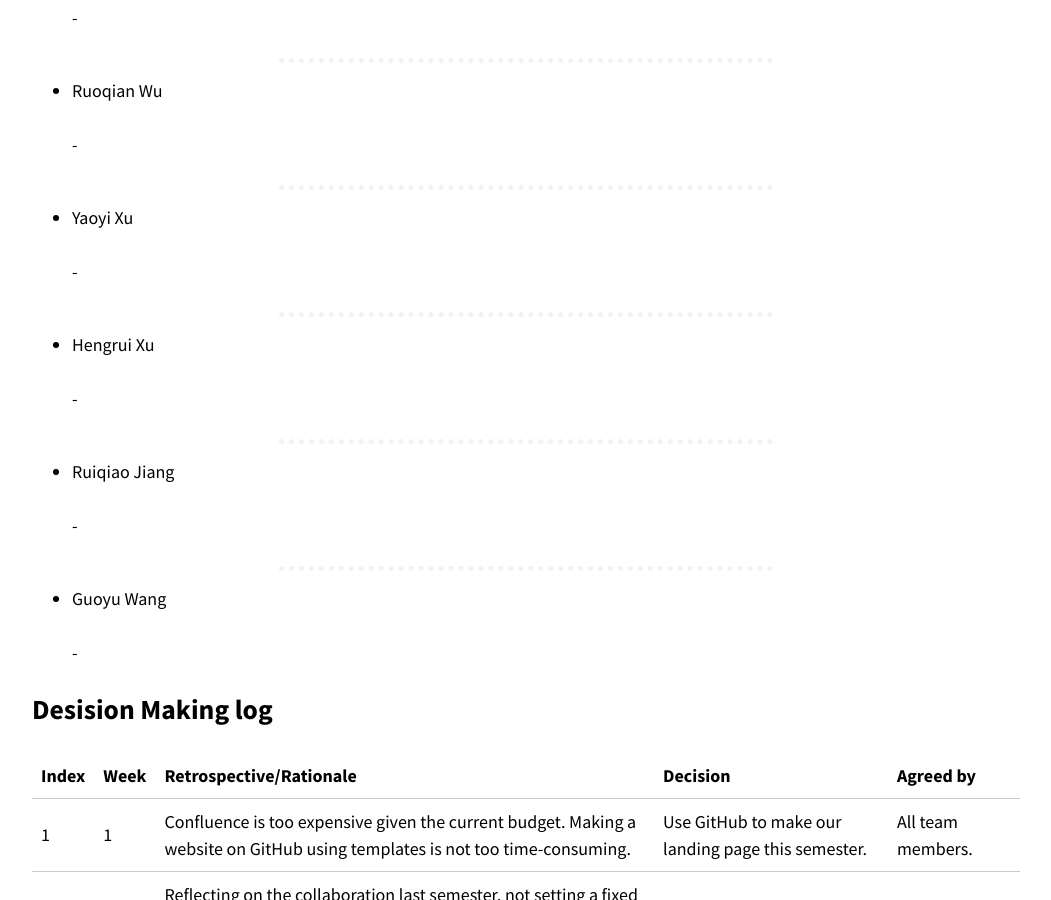
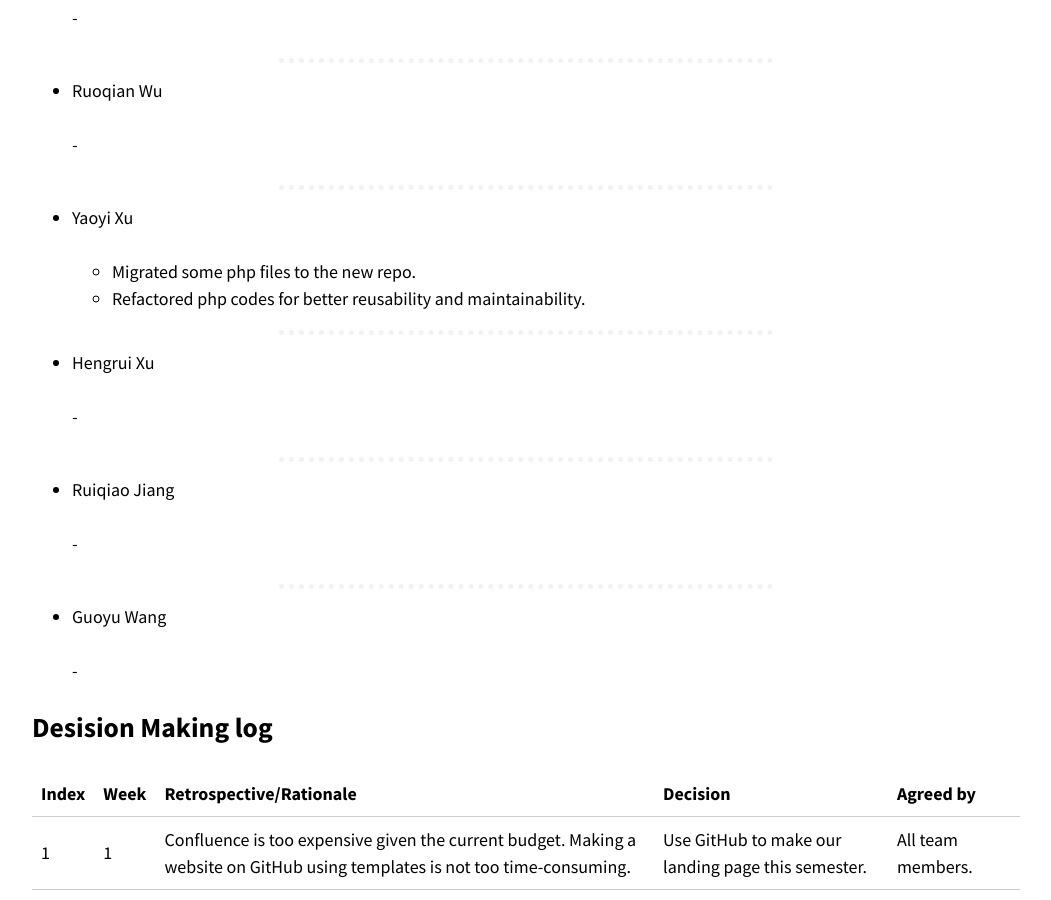
Before and after one commit to optofab/optofab.github.io, a Jekyll site: the page built from logs.md, in a window 1280 px wide and 900 px high, scrolled down 13151 px. Shown: the whole window, without its empty margins (114-1165 px from the left). Built offline with Jekyll 4.4.1, drawn with Linux system fonts in a browser that asks for light colours; nearby versions of some CDN libraries; emoji names are drawn with the system emoji font.

Commit message:
added week3 work record

```diff
--- a/logs.md
+++ b/logs.md
@@ -506,7 +506,8 @@ OptoFab:
 
 - Yaoyi Xu
 
-  -
+  - Migrated some php files to the new repo.
+  - Refactored php codes for better reusability and maintainability.
 
 <hr class="hr-dotted">
 
```
